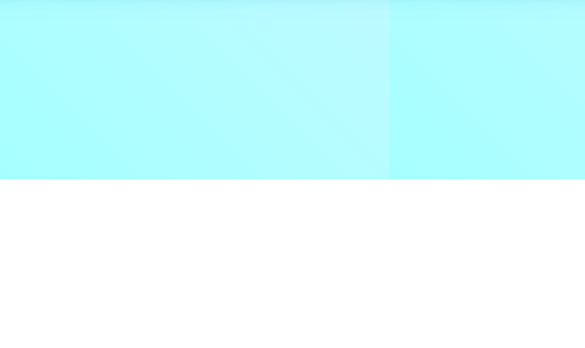
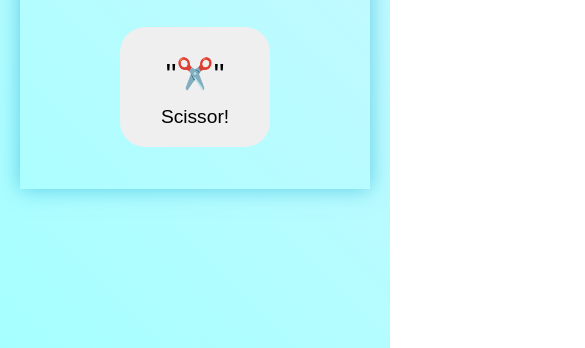
Before and after one commit to bishalk21/rock-paper-scissor, a plain HTML site: page index.html in a window 390 px wide. Shown: the part 685-1033 px from the top of the page, 585 px wide, since content can reach past the window. Before the commit the page ends 864 px from the top, so only its background shows below. Drawn offline with Linux system fonts and the light colour scheme.

Commit message:
mobile responsive

```diff
--- a/style.css
+++ b/style.css
@@ -42,7 +42,7 @@ body {
   align-items: center;
   justify-content: center;
   padding: 50px;
-  gap: 50px;
+  gap: 20px;
 }
 
 .card button {
@@ -76,3 +76,22 @@ body {
   margin-top: 0px;
   font-size: 25px;
 }
+
+@media all and (max-width: 676px) {
+  body {
+    height: 120vh;
+  }
+
+  .container {
+    margin-top: 0;
+    padding: 10px;
+  }
+
+  .rps {
+    display: flex;
+    flex-direction: column;
+    align-items: center;
+    justify-content: center;
+    padding: 10px;
+  }
+}
```
